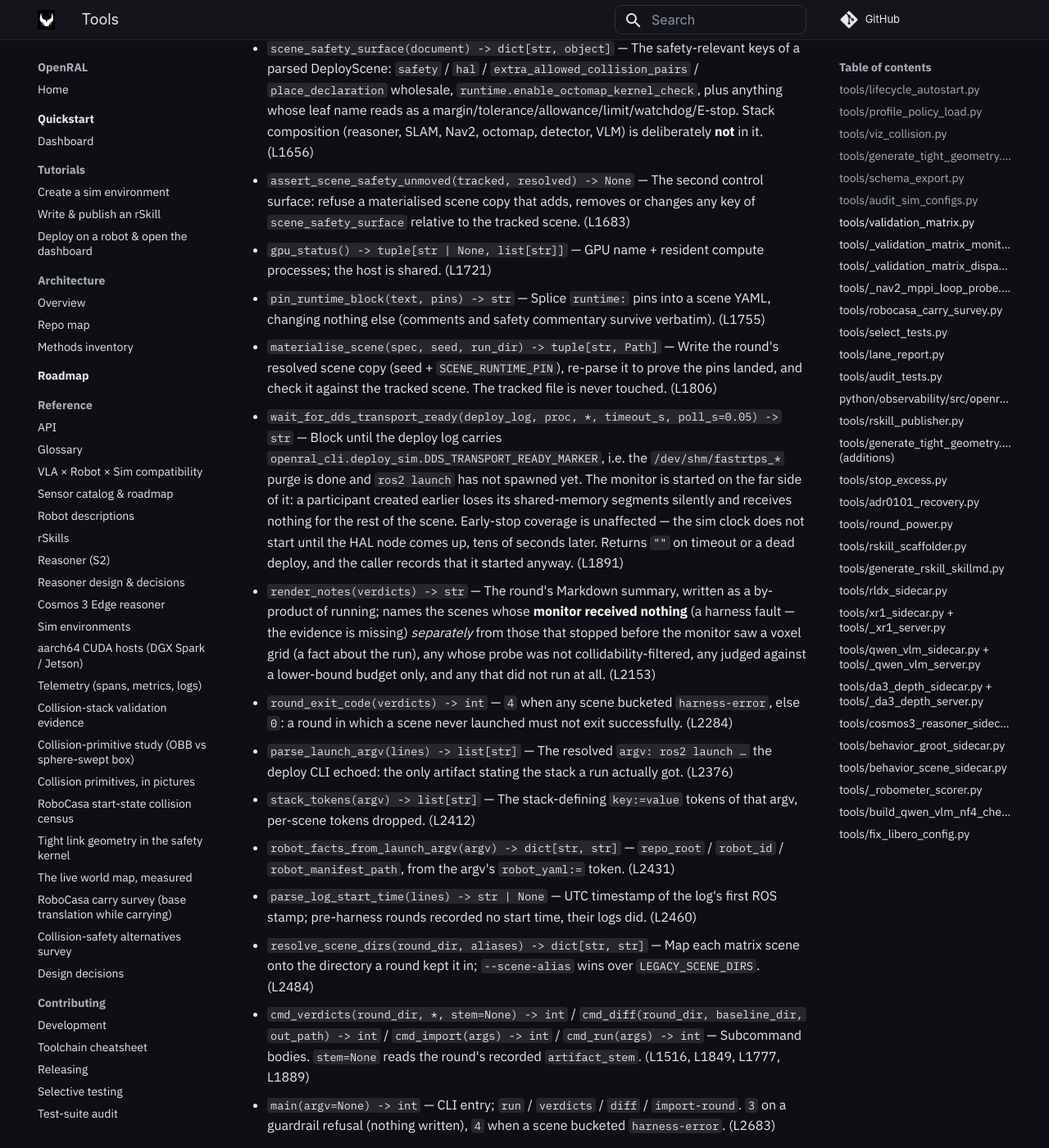
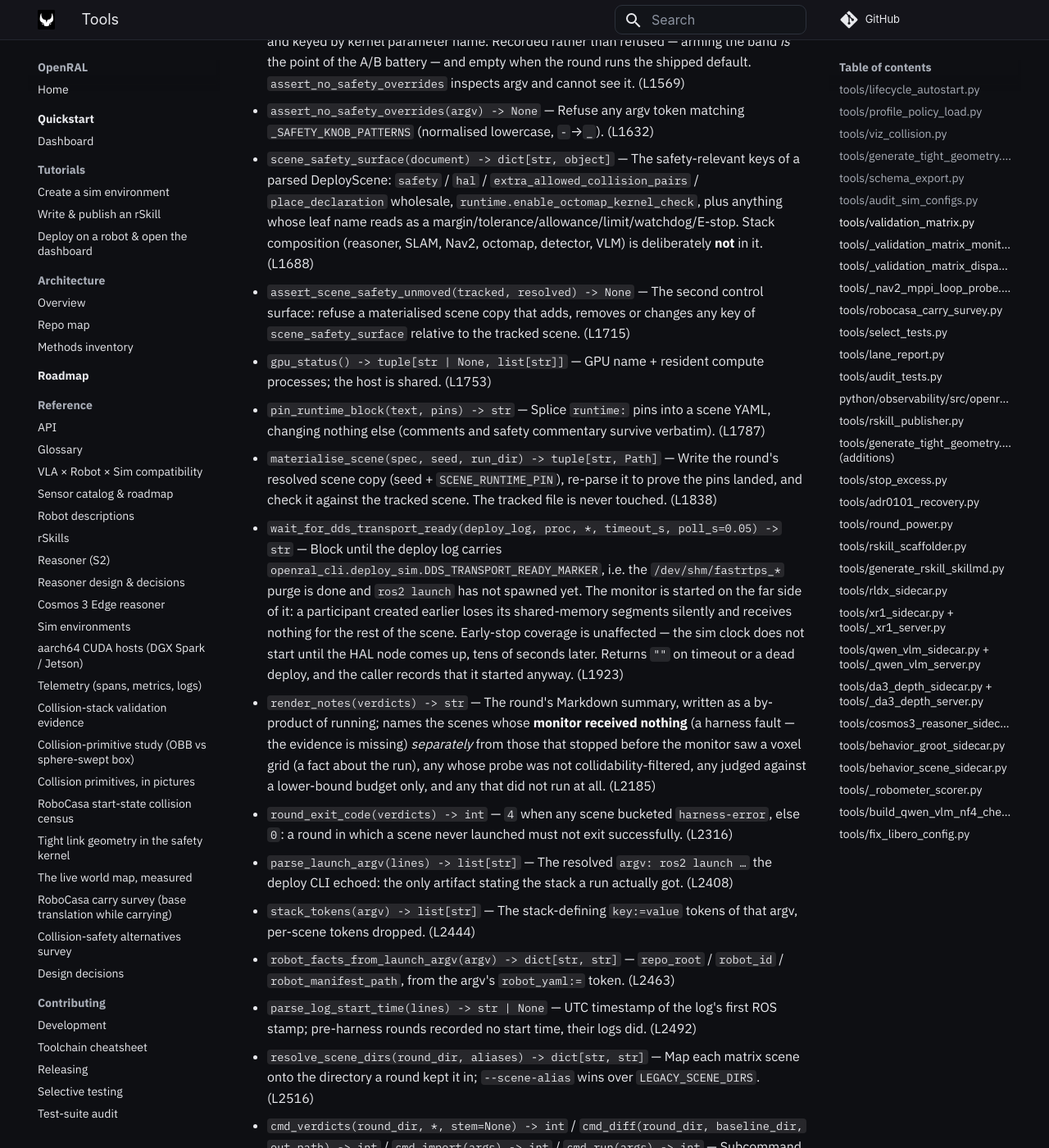
Before and after one commit to OpenRAL/openral, an MkDocs documentation site: the page built from docs/methods/10-tools.md, in a window 1280 px wide and 1400 px high, scrolled down 8145 px. Shown: the whole window at 82% size. Built offline with MkDocs 1.6.1 and Material for MkDocs 9.7.7, drawn with Linux system fonts in a browser that asks for light colours; comment, search, counter and statistics services are not loaded; some of the changed text lies outside the part shown.

Commit message:
fix(docs): `collision_scale_env` was missing from the tools inventory
CLAUDE.md §1.13 requires every public symbol to have a `docs/methods/` entry.
`tools/validation_matrix.py:collision_scale_env` has had none since it landed
with the #188 graded band. Pre-existing, so it gets its own commit ahead of the
change that adds its sibling (§1.15).

Co-Authored-By: Claude Opus 5 (1M context) <noreply@anthropic.com>
Signed-off-by: Adrian <adrian@qualiastudios.dev>

```diff
--- a/docs/methods/10-tools.md
+++ b/docs/methods/10-tools.md
@@ -89,22 +89,23 @@ _The four-scene collision-stack validation matrix as one versioned command. Reco
 - `assert_overlay_fresh(install_dir: Path) -> int` — Refuse an `install/` older than any tracked `.cpp/.hpp/.h/.msg/.idl` under `cpp/` or `packages/`. (L1486)
 - `resolve_launcher() -> Path` — This checkout's `.venv/bin/openral`, by absolute path; the `~/.local/bin` wrapper execs the **parent** checkout. (L1528)
 - `assert_sidecar_wire() -> None` — Refuse when `pyzmq` is absent. (L1552)
-- `assert_no_safety_overrides(argv) -> None` — Refuse any argv token matching `_SAFETY_KNOB_PATTERNS` (normalised lowercase, `-`→`_`). (L1600)
-- `scene_safety_surface(document) -> dict[str, object]` — The safety-relevant keys of a parsed DeployScene: `safety` / `hal` / `extra_allowed_collision_pairs` / `place_declaration` wholesale, `runtime.enable_octomap_kernel_check`, plus anything whose leaf name reads as a margin/tolerance/allowance/limit/watchdog/E-stop. Stack composition (reasoner, SLAM, Nav2, octomap, detector, VLM) is deliberately **not** in it. (L1656)
-- `assert_scene_safety_unmoved(tracked, resolved) -> None` — The second control surface: refuse a materialised scene copy that adds, removes or changes any key of `scene_safety_surface` relative to the tracked scene. (L1683)
-- `gpu_status() -> tuple[str | None, list[str]]` — GPU name + resident compute processes; the host is shared. (L1721)
-- `pin_runtime_block(text, pins) -> str` — Splice `runtime:` pins into a scene YAML, changing nothing else (comments and safety commentary survive verbatim). (L1755)
-- `materialise_scene(spec, seed, run_dir) -> tuple[str, Path]` — Write the round's resolved scene copy (seed + `SCENE_RUNTIME_PIN`), re-parse it to prove the pins landed, and check it against the tracked scene. The tracked file is never touched. (L1806)
-- `wait_for_dds_transport_ready(deploy_log, proc, *, timeout_s, poll_s=0.05) -> str` — Block until the deploy log carries `openral_cli.deploy_sim.DDS_TRANSPORT_READY_MARKER`, i.e. the `/dev/shm/fastrtps_*` purge is done and `ros2 launch` has not spawned yet. The monitor is started on the far side of it: a participant created earlier loses its shared-memory segments silently and receives nothing for the rest of the scene. Early-stop coverage is unaffected — the sim clock does not start until the HAL node comes up, tens of seconds later. Returns `""` on timeout or a dead deploy, and the caller records that it started anyway. (L1891)
-- `render_notes(verdicts) -> str` — The round's Markdown summary, written as a by-product of running; names the scenes whose **monitor received nothing** (a harness fault — the evidence is missing) *separately* from those that stopped before the monitor saw a voxel grid (a fact about the run), any whose probe was not collidability-filtered, any judged against a lower-bound budget only, and any that did not run at all. (L2153)
-- `round_exit_code(verdicts) -> int` — `4` when any scene bucketed `harness-error`, else `0`: a round in which a scene never launched must not exit successfully. (L2284)
-- `parse_launch_argv(lines) -> list[str]` — The resolved `argv: ros2 launch …` the deploy CLI echoed: the only artifact stating the stack a run actually got. (L2376)
-- `stack_tokens(argv) -> list[str]` — The stack-defining `key:=value` tokens of that argv, per-scene tokens dropped. (L2412)
-- `robot_facts_from_launch_argv(argv) -> dict[str, str]` — `repo_root` / `robot_id` / `robot_manifest_path`, from the argv's `robot_yaml:=` token. (L2431)
-- `parse_log_start_time(lines) -> str | None` — UTC timestamp of the log's first ROS stamp; pre-harness rounds recorded no start time, their logs did. (L2460)
-- `resolve_scene_dirs(round_dir, aliases) -> dict[str, str]` — Map each matrix scene onto the directory a round kept it in; `--scene-alias` wins over `LEGACY_SCENE_DIRS`. (L2484)
+- `collision_scale_env() -> dict[str, float]` — The #188 graded-velocity band this round will actually run with, read from `OPENRAL_COLLISION_SCALE_{PROXIMITY_M,K,MIN}` and keyed by kernel parameter name. Recorded rather than refused — arming the band *is* the point of the A/B battery — and empty when the round runs the shipped default. `assert_no_safety_overrides` inspects argv and cannot see it. (L1569)
+- `assert_no_safety_overrides(argv) -> None` — Refuse any argv token matching `_SAFETY_KNOB_PATTERNS` (normalised lowercase, `-`→`_`). (L1632)
+- `scene_safety_surface(document) -> dict[str, object]` — The safety-relevant keys of a parsed DeployScene: `safety` / `hal` / `extra_allowed_collision_pairs` / `place_declaration` wholesale, `runtime.enable_octomap_kernel_check`, plus anything whose leaf name reads as a margin/tolerance/allowance/limit/watchdog/E-stop. Stack composition (reasoner, SLAM, Nav2, octomap, detector, VLM) is deliberately **not** in it. (L1688)
+- `assert_scene_safety_unmoved(tracked, resolved) -> None` — The second control surface: refuse a materialised scene copy that adds, removes or changes any key of `scene_safety_surface` relative to the tracked scene. (L1715)
+- `gpu_status() -> tuple[str | None, list[str]]` — GPU name + resident compute processes; the host is shared. (L1753)
+- `pin_runtime_block(text, pins) -> str` — Splice `runtime:` pins into a scene YAML, changing nothing else (comments and safety commentary survive verbatim). (L1787)
+- `materialise_scene(spec, seed, run_dir) -> tuple[str, Path]` — Write the round's resolved scene copy (seed + `SCENE_RUNTIME_PIN`), re-parse it to prove the pins landed, and check it against the tracked scene. The tracked file is never touched. (L1838)
+- `wait_for_dds_transport_ready(deploy_log, proc, *, timeout_s, poll_s=0.05) -> str` — Block until the deploy log carries `openral_cli.deploy_sim.DDS_TRANSPORT_READY_MARKER`, i.e. the `/dev/shm/fastrtps_*` purge is done and `ros2 launch` has not spawned yet. The monitor is started on the far side of it: a participant created earlier loses its shared-memory segments silently and receives nothing for the rest of the scene. Early-stop coverage is unaffected — the sim clock does not start until the HAL node comes up, tens of seconds later. Returns `""` on timeout or a dead deploy, and the caller records that it started anyway. (L1923)
+- `render_notes(verdicts) -> str` — The round's Markdown summary, written as a by-product of running; names the scenes whose **monitor received nothing** (a harness fault — the evidence is missing) *separately* from those that stopped before the monitor saw a voxel grid (a fact about the run), any whose probe was not collidability-filtered, any judged against a lower-bound budget only, and any that did not run at all. (L2185)
+- `round_exit_code(verdicts) -> int` — `4` when any scene bucketed `harness-error`, else `0`: a round in which a scene never launched must not exit successfully. (L2316)
+- `parse_launch_argv(lines) -> list[str]` — The resolved `argv: ros2 launch …` the deploy CLI echoed: the only artifact stating the stack a run actually got. (L2408)
+- `stack_tokens(argv) -> list[str]` — The stack-defining `key:=value` tokens of that argv, per-scene tokens dropped. (L2444)
+- `robot_facts_from_launch_argv(argv) -> dict[str, str]` — `repo_root` / `robot_id` / `robot_manifest_path`, from the argv's `robot_yaml:=` token. (L2463)
+- `parse_log_start_time(lines) -> str | None` — UTC timestamp of the log's first ROS stamp; pre-harness rounds recorded no start time, their logs did. (L2492)
+- `resolve_scene_dirs(round_dir, aliases) -> dict[str, str]` — Map each matrix scene onto the directory a round kept it in; `--scene-alias` wins over `LEGACY_SCENE_DIRS`. (L2516)
 - `cmd_verdicts(round_dir, *, stem=None) -> int` / `cmd_diff(round_dir, baseline_dir, out_path) -> int` / `cmd_import(args) -> int` / `cmd_run(args) -> int` — Subcommand bodies. `stem=None` reads the round's recorded `artifact_stem`. (L1516, L1849, L1777, L1889)
-- `main(argv=None) -> int` — CLI entry; `run` / `verdicts` / `diff` / `import-round`. `3` on a guardrail refusal (nothing written), `4` when a scene bucketed `harness-error`. (L2683)
+- `main(argv=None) -> int` — CLI entry; `run` / `verdicts` / `diff` / `import-round`. `3` on a guardrail refusal (nothing written), `4` when a scene bucketed `harness-error`. (L2716)
 
 ### `tools/_validation_matrix_monitor.py`
 _Private helper of `validation_matrix.py`, spawned alongside each scene's ROS graph. Recovered verbatim from `attach_monitor4.py`. Records the attachment stream, the kernel's `FailureTrigger.evidence_json`, the occupied-cell **set** hash (a frozen map keeps an identical set, which a count cannot detect), the `PlaceDeclaration` + producer-measured region, and an `.npz` snapshot at every E-stop **and** periodically while a payload is carried (an E-stop-only monitor records nothing on a run that passes). Needs ROS 2 sourced._
```
